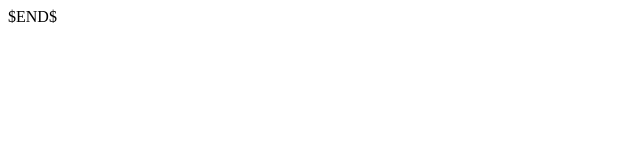
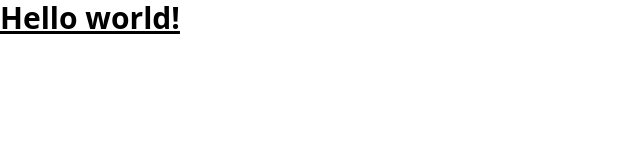
Before and after one commit to speedwagon-foundation/tailwind-presentation, a website: page src/index.html in a window 1280 px wide. Shown: the whole page, without its empty margins (0-640 px from the left). Drawn offline with nearby package versions, Linux system fonts and the light colour scheme.

Commit message:
add npm stuff

```diff
--- a/lukas_scratch.txt
+++ b/lukas_scratch.txt
@@ -0,0 +1,2 @@
+npm install -D tailwindcss (-D weil nur für development interessant)
+tailwind.config.js: responsible für configuring tailwindcss
--- a/src/index.html
+++ b/src/index.html
@@ -1,10 +1,14 @@
 <!DOCTYPE html>
 <html lang="en">
 <head>
-  <meta charset="UTF-8">
-  <title>$Title$</title>
+    <meta charset="UTF-8">
+    <title>Title</title>
+    <link href="/dist/output.css" rel="stylesheet">
+    <script src="//unpkg.com/alpinejs" defer></script>
 </head>
 <body>
-$END$
+<h1 class="text-3xl font-bold underline">
+    Hello world!
+</h1>
 </body>
 </html>
--- a/src/style.css
+++ b/src/style.css
@@ -0,0 +1,3 @@
+@tailwind base;
+@tailwind components;
+@tailwind utilities;
--- /dev/null
+++ b/tailwind.config.js
@@ -0,0 +1,7 @@
+module.exports = {
+  content: ["./src/**/*.{html,js}"],
+  theme: {
+    extend: {},
+  },
+  plugins: [],
+}
```
Also changed, not shown: package.json (added, +8 -0 lines), dist/output.css (added), 2 other files.
